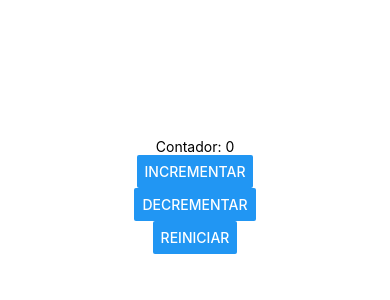
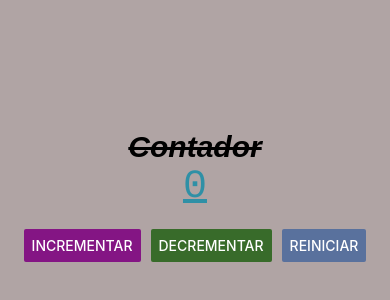
Before and after one commit to Xveest/PAM215, a React Native app in the folder intro/: screen / in a window 390 px wide. Shown: the part 226-526 px from the top of the page. Built offline with nearby package versions, Linux system fonts and the light colour scheme.

Commit message:
Implementacion de estilos con js a proyecto de react

```diff
--- a/intro/App.js
+++ b/intro/App.js
@@ -1,26 +1,8 @@
-// zona 1 imports: zona de importaciones
-import { StatusBar } from 'expo-status-bar';
-import { StyleSheet, Text, View,Button } from 'react-native';
-import React,{useState} from 'react';
+import ContadorScreen from './screens/ContadorScreen';
 // zona 2 Main: zona de componentes
 export default function App() {
-  const [count, setCount] = useState(0);
+
   return (
-    <View style={styles.container}>
-      <Text>Contador: {count}</Text>
-      <Button title= 'incrementar' onPress={() => setCount(count + 1)}></Button>
-      <Button title= 'decrementar' onPress={() => setCount(count - 1)}></Button>
-      <Button title= 'reiniciar' onPress={() => setCount(0)}></Button>
-      <StatusBar style="auto" />
-    </View>
+    <ContadorScreen>   </ContadorScreen>
   );
 }
-//zona 3 styles: zona de estilos y posicionamiento
-const styles = StyleSheet.create({
-  container: {
-    flex: 1,
-    backgroundColor: '#fff',
-    alignItems: 'center',
-    justifyContent: 'center',
-  },
-});
--- /dev/null
+++ b/intro/screens/ContadorScreen.js
@@ -0,0 +1,52 @@
+// zona 1 imports: zona de importaciones
+import { StatusBar } from 'expo-status-bar';
+import { StyleSheet, Text, View,Button } from 'react-native';
+import React,{useState} from 'react';
+// zona 2 Main: zona de componentes
+export default function App() {
+  const [count, setCount] = useState(0);
+  return (
+    <View style={styles.container}>
+
+     <Text style={styles.texto}>Contador</Text>
+     <Text style={styles.texto2}>{count}</Text>
+
+      <View style={styles.contenedorBotones}>
+        <Button color="#841584" title= 'incrementar' onPress={() => setCount(count + 1)}></Button>
+        <Button color="#386b2aff" title= 'decrementar' onPress={() => setCount(count - 1)}></Button>
+        <Button color="#59719dff" title= 'reiniciar' onPress={() => setCount(0)}></Button>
+      </View>
+      <StatusBar style="auto" />
+    </View>
+  );
+}
+//zona 3 styles: zona de estilos y posicionamiento
+const styles = StyleSheet.create({
+  container: {
+    flex: 1,
+    backgroundColor: '#b0a4a4ff',
+    alignItems: 'center',
+    justifyContent: 'center',
+  },
+  texto :{
+    fontFamily: 'Arial',
+    fontSize: 30,
+    color: '#000000',
+    fontWeight: 'bold',
+    fontStyle: 'italic',
+    textDecorationLine: 'line-through'
+  },
+  texto2 :{
+    fontFamily: 'courier',
+    fontSize: 40,
+    color: '#2f90a6ff',
+    fontWeight: '500',
+    textDecorationLine: 'underline'
+  },
+  contenedorBotones:{
+    marginTop: 20,
+    flexDirection: 'row',
+    gap: 10,
+
+  },
+});
```
